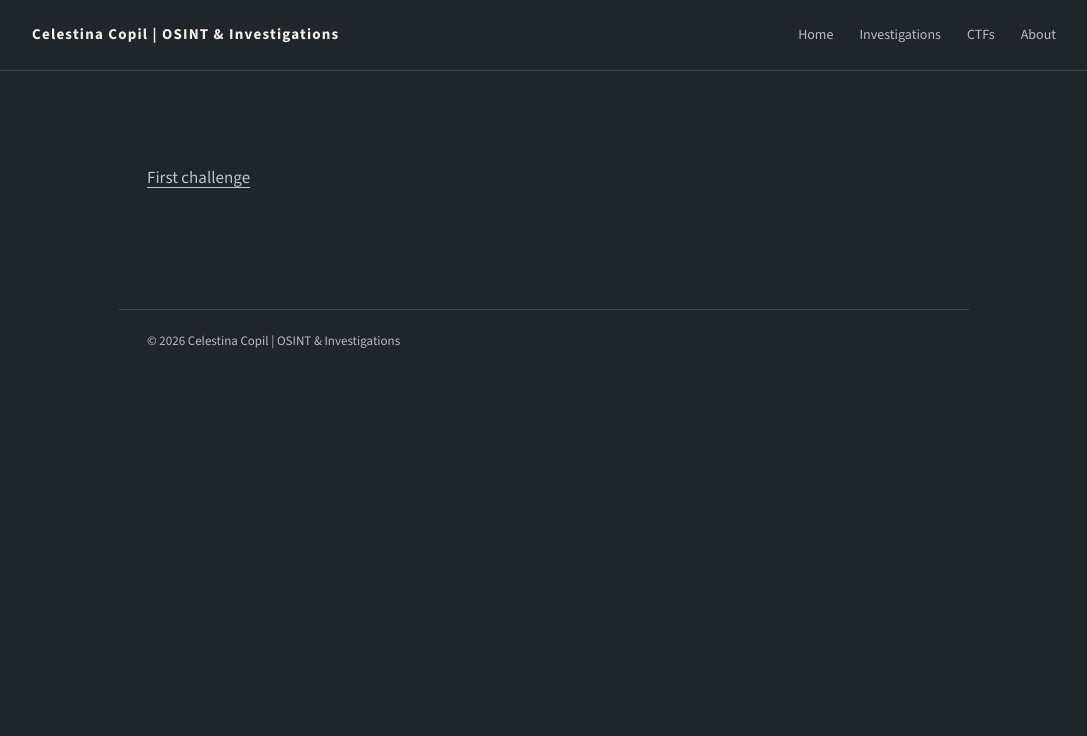
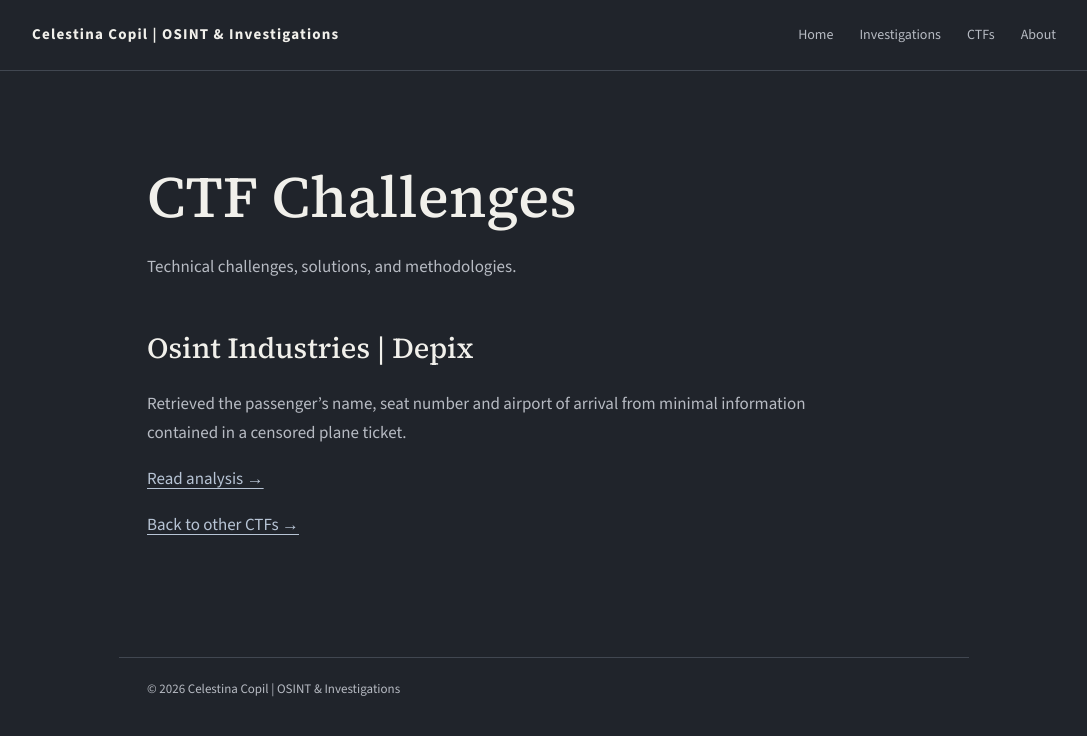
Before and after one commit to celestinacopil/osint-portfolio, a Jekyll site: the page built from ctfs/ctfs.md, in a window 1280 px wide. Shown: the top 736 px of the page, without its empty margins (96-1183 px from the left). Built offline with Jekyll 4.4.1, drawn with Linux system fonts in a browser that asks for light colours; our own code applies the rules of GitHub Pages for plain Markdown files.

Commit message:
Update ctfs.md

```diff
--- a/ctfs/ctfs.md
+++ b/ctfs/ctfs.md
@@ -1 +1,12 @@
-[First challenge](osintindustries/depix.md)
+# CTF Challenges
+
+Technical challenges, solutions, and methodologies.
+
+
+## Osint Industries | Depix
+
+Retrieved the passenger's name, seat number and airport of arrival from minimal information contained in a censored plane ticket.
+
+[Read analysis →](depix.md)
+
+[Back to other CTFs →](ctfs.md)
```
